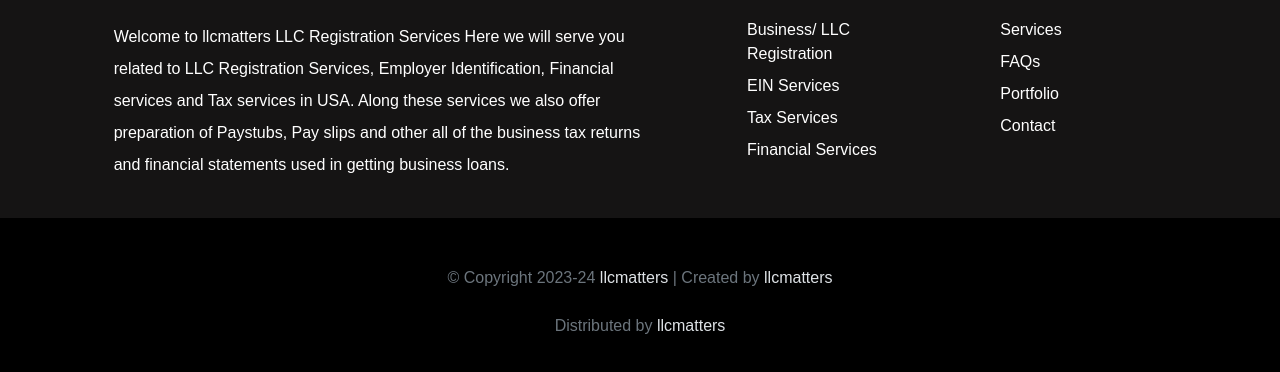
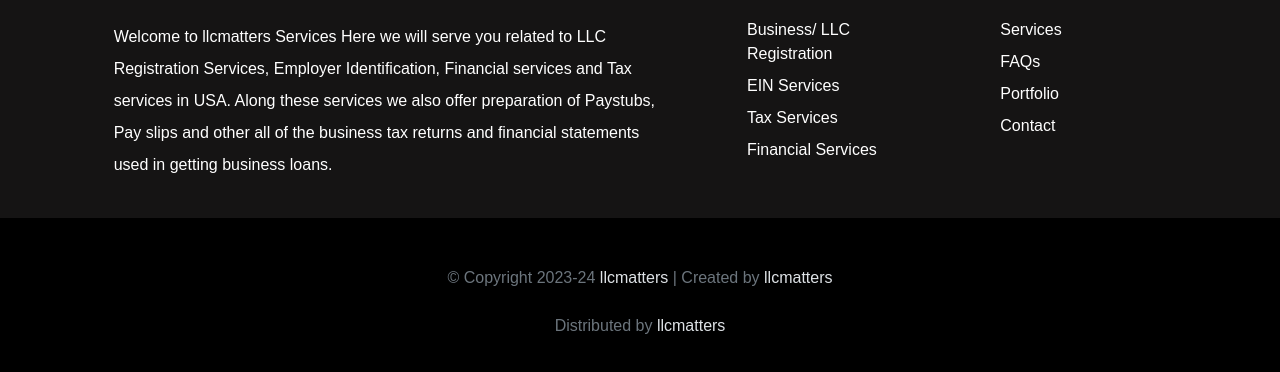
Before and after one commit to faizy644/bizmatters, a website: page ein-services.html in a window 1280 px wide. Shown: the part 1632-2004 px from the top of the page. Drawn offline with nearby package versions, Linux system fonts and the light colour scheme; files that its build step writes are made by us from their sources.

Commit message:
Update ein-services.html

```diff
--- a/ein-services.html
+++ b/ein-services.html
@@ -189,7 +189,7 @@
         <!-- <h5 class="text-capitalize fw-bold">Campany name</h5> -->
         <!-- <hr class="bg-white d-inline-block mb-4" style="width: 60px; height: 2px;"> -->
         <p class="lh-lg">
-Welcome to llcmatters LLC Registration Services Here we will serve you related to LLC Registration Services, Employer Identification, Financial services and Tax services in USA. Along these services we also offer preparation of Paystubs, Pay slips and other all of the business tax returns and financial statements used in getting business loans.
+Welcome to llcmatters Services Here we will serve you related to LLC Registration Services, Employer Identification, Financial services and Tax services in USA. Along these services we also offer preparation of Paystubs, Pay slips and other all of the business tax returns and financial statements used in getting business loans.
         </p>
       </div>
       <div class="col-12 col-sm-6 col-lg-2 mb-4 mx-auto">
```
